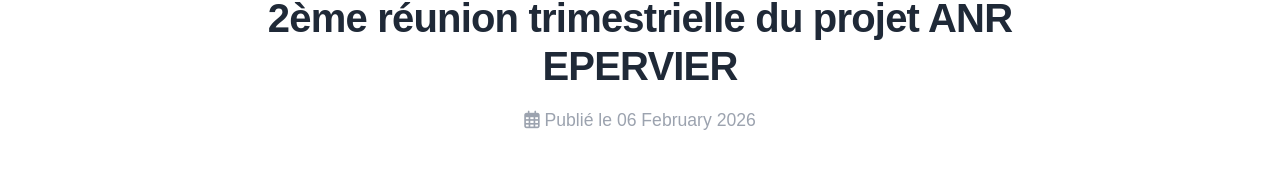
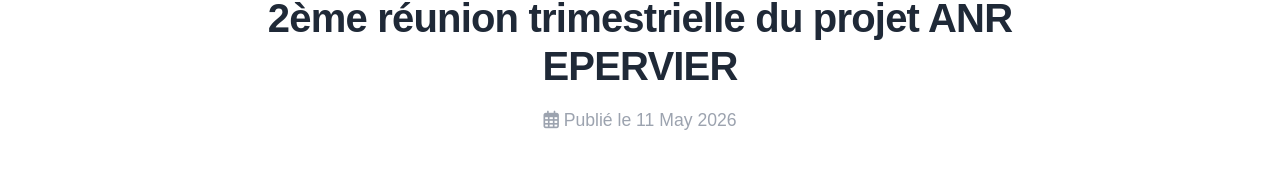
Before and after one commit to XLIM-Perception/anr-epervier, a Jekyll site: the page built from _posts/2026-05-11-IDEMIA.md, in a window 1280 px wide and 900 px high. Shown: the part 132-301 px from the top of the window. Built offline with Jekyll 4.4.1, drawn with Linux system fonts in a browser that asks for light colours.

Commit message:
Update 2026-05-11-IDEMIA.md

```diff
--- a/_posts/2026-05-11-IDEMIA.md
+++ b/_posts/2026-05-11-IDEMIA.md
@@ -1,7 +1,7 @@
 ---
 layout: post
 title: "2ème réunion trimestrielle du projet ANR EPERVIER"
-date: 2026-02-06
+date: 2026-05-11
 excerpt: "Echanges sur l'avancement des premières tâches du projet"
 ---
 
```
